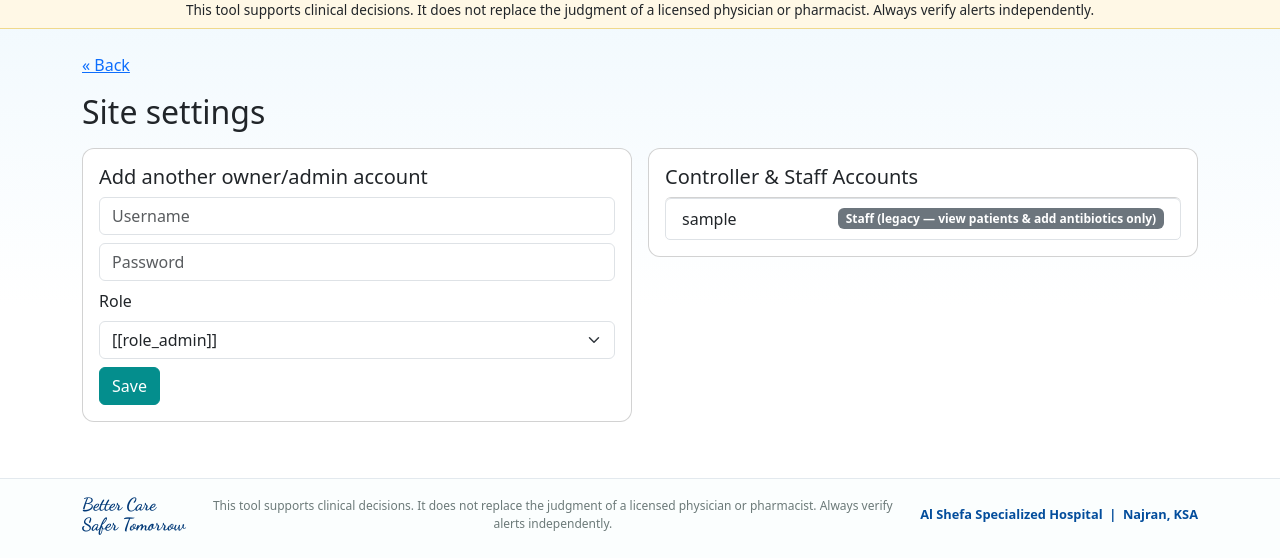
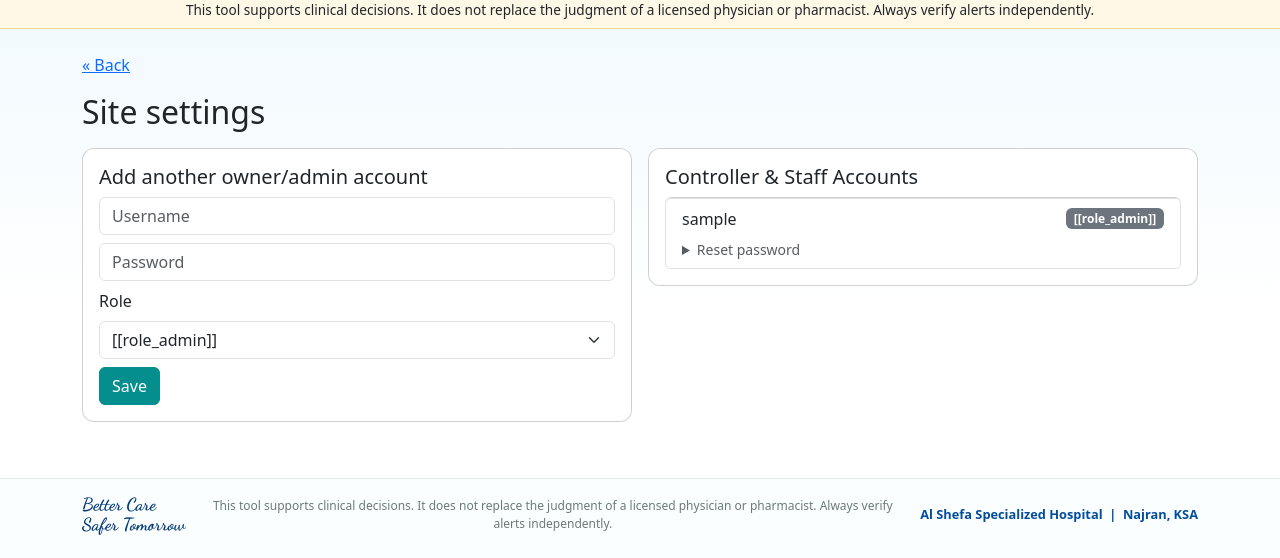
Before and after one commit to ahmedshafik217/MedGuard, a Flask app: template app/templates/owner/settings.html in a window 1280 px wide. Shown: the part 155-713 px from the top of the page. Run offline with Flask 3, Linux system fonts and the light colour scheme; the visitor is signed in with stand-in values (Sample User, id 1); tables that the repository leaves empty hold one stand-in row (values such as "Sample post"); the template is opened without the code that fills it: most values are stand-ins (such as "Sample title", 1, 10 or a date in 2020).

Commit message:
Add files via upload
replace older files with same name by new uploaded files

```diff
--- a/app/templates/owner/settings.html
+++ b/app/templates/owner/settings.html
@@ -26,11 +26,23 @@
             <h5>{{ t('accounts_list_title') }}</h5>
             <ul class="list-group">
                 {% for o in owners %}
-                <li class="list-group-item d-flex justify-content-between align-items-center">
-                    {{ o.username }}
-                    <span class="badge {{ 'bg-dark' if o.role == 'owner' else 'bg-secondary' }}">
-                        {{ t('role_owner') if o.role == 'owner' else t('role_staff') }}
-                    </span>
+                <li class="list-group-item">
+                    <div class="d-flex justify-content-between align-items-center">
+                        {{ o.username }}
+                        <span class="badge {{ 'bg-dark' if o.role == 'owner' else 'bg-secondary' }}">
+                            {{ t('role_' ~ o.role) }}
+                        </span>
+                    </div>
+                    <details class="mt-2">
+                        <summary class="small text-muted" style="cursor:pointer;">{{ t('reset_password') }}</summary>
+                        <form method="post" action="{{ url_for('owner.reset_owner_password', owner_id=o.id) }}"
+                              class="d-flex gap-2 mt-2">
+                            <input type="hidden" name="csrf_token" value="{{ csrf_token() }}">
+                            <input type="password" name="new_password" class="form-control form-control-sm"
+                                   placeholder="{{ t('new_password') }}" required>
+                            <button class="btn btn-sm btn-outline-dark">{{ t('reset_password') }}</button>
+                        </form>
+                    </details>
                 </li>
                 {% endfor %}
             </ul>
```
